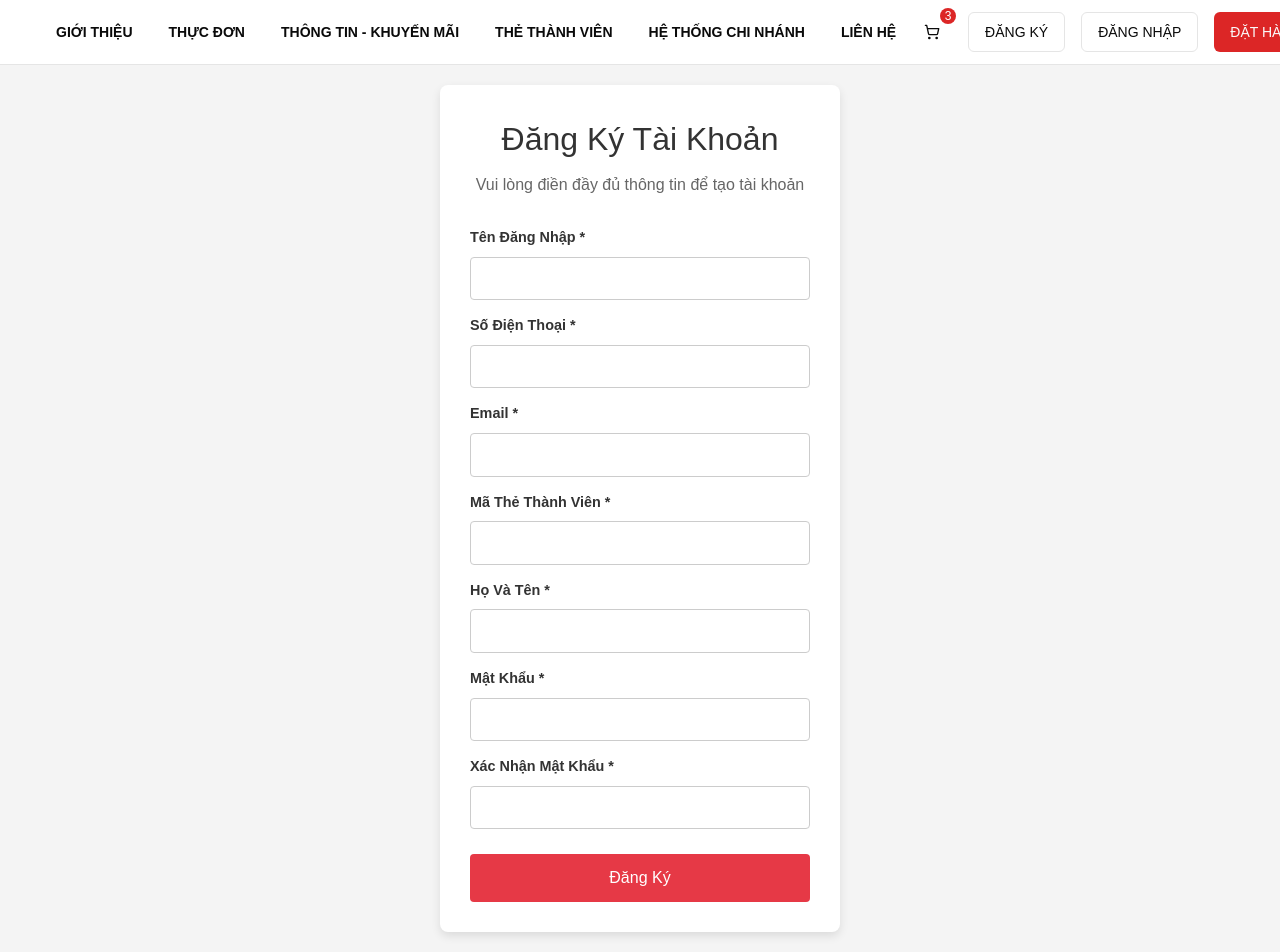
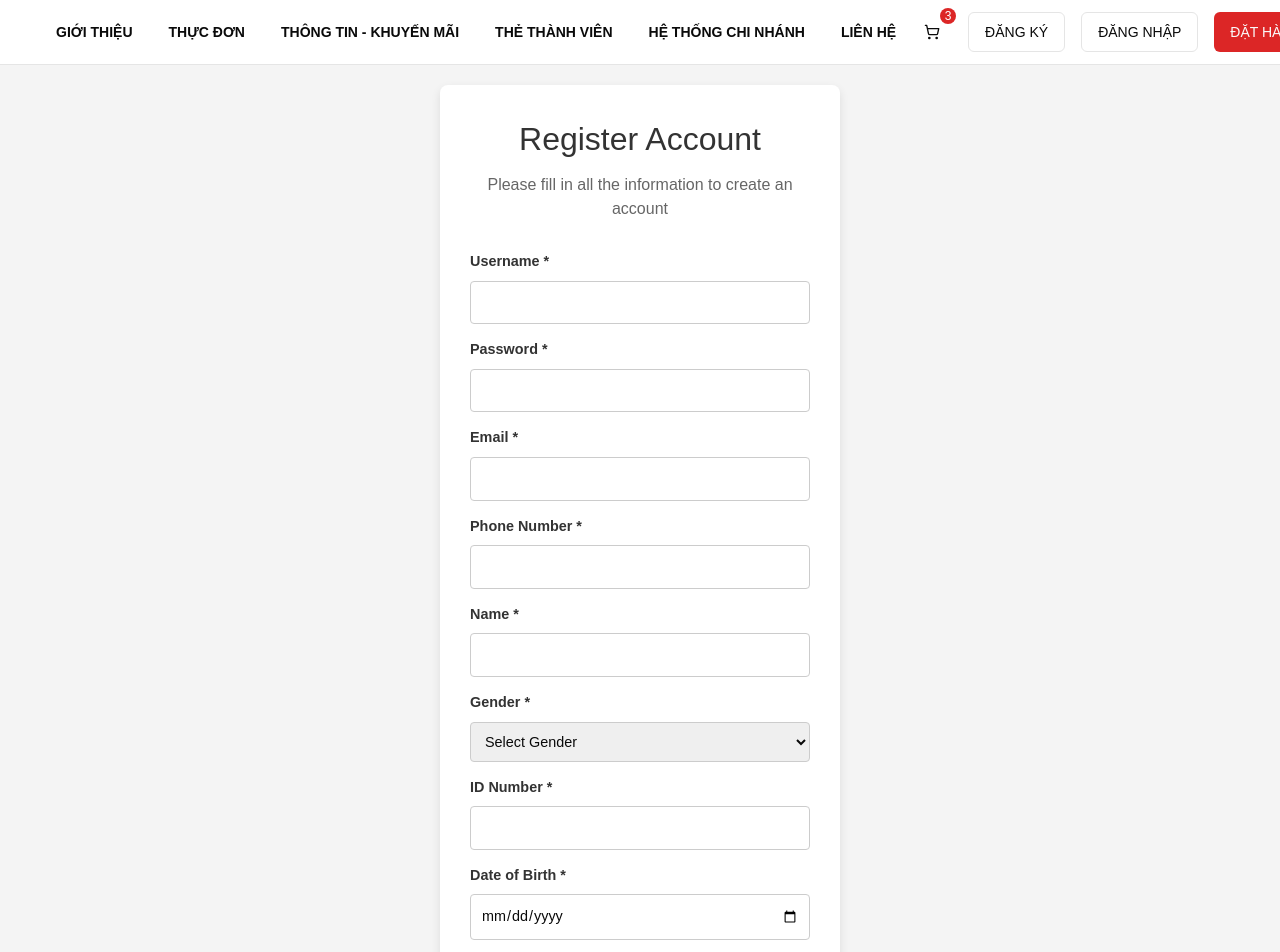
Before and after one commit to hugobatu/Sushi-Restaurant-Management, a Next.js app in the folder src/frontend/: page /registration in a window 1280 px wide. Shown: the top 952 px of the page. Built offline with nearby package versions, Linux system fonts and the light colour scheme.

Commit message:
sửa lại form đăng ký và đăng nhập

```diff
--- a/src/frontend/components/LoginForm/LoginForm.tsx
+++ b/src/frontend/components/LoginForm/LoginForm.tsx
@@ -2,12 +2,16 @@
 
 import "./LoginStyles.css";
 import { useState } from "react";
+import { useRouter } from "next/navigation";
 
 const LoginForm = () => {
   const [formData, setFormData] = useState({
     username: "",
     password: "",
   });
+  const [loading, setLoading] = useState(false);
+  const [message, setMessage] = useState("");
+  const router = useRouter();
 
   const handleChange = (e: React.ChangeEvent<HTMLInputElement>) => {
     const { name, value } = e.target;
@@ -17,10 +21,33 @@ const LoginForm = () => {
     }));
   };
 
-  const handleSubmit = (e: React.FormEvent) => {
+  const handleSubmit = async (e: React.FormEvent) => {
     e.preventDefault();
-    console.log("Login form submitted:", formData);
-    // TODO: Send form data to the API or handle authentication logic
+    setLoading(true);
+    setMessage("");
+
+    try {
+      const response = await fetch("/api/auth/login", {
+        method: "POST",
+        headers: { "Content-Type": "application/json" },
+        body: JSON.stringify(formData),
+      });
+
+      const data = await response.json();
+
+      if (response.ok) {
+        setMessage("Login successful!");
+        localStorage.setItem("token", data.token); // Store JWT token
+        router.push("D:\Sushi-Restaurant-Management\src\frontend\app\page.tsx"); // Redirect to the dashboard
+      } else {
+        setMessage(data.message || "Login failed. Please try again.");
+      }
+    } catch (error) {
+      console.error("Error during login:", error);
+      setMessage("An error occurred. Please try again later.");
+    } finally {
+      setLoading(false);
+    }
   };
 
   return (
@@ -57,9 +84,11 @@ const LoginForm = () => {
           />
         </div>
 
-        <button type="submit" className="submit-button">
-          Đăng Nhập
+        <button type="submit" className="submit-button" disabled={loading}>
+          {loading ? "Logging in..." : "Đăng Nhập"}
         </button>
+
+        {message && <p className="form-message">{message}</p>}
       </form>
     </div>
   );
--- a/src/frontend/components/RegistrationForm/RegistrationForm.tsx
+++ b/src/frontend/components/RegistrationForm/RegistrationForm.tsx
@@ -6,38 +6,91 @@ import { useState } from "react";
 const RegistrationForm = () => {
   const [formData, setFormData] = useState({
     username: "",
-    phone: "",
+    password: "",
     email: "",
-    memberCard: "",
-    fullName: "",
-    password: "",
-    confirmPassword: "",
+    phone_number: "",
+    name: "",
+    gender: "",
+    id_number: "",
+    birth_date: "",
   });
 
-  const handleChange = (e: React.ChangeEvent<HTMLInputElement>) => {
+  const [loading, setLoading] = useState(false);
+  const [message, setMessage] = useState("");
+
+  // Ensures the birth_date is formatted to YYYY-MM-DD
+  const handleChange = (
+    e: React.ChangeEvent<HTMLInputElement | HTMLSelectElement>
+  ) => {
     const { name, value } = e.target;
+    console.log(`Field changed: ${name}, Value: ${value}`);
+
     setFormData((prevState) => ({
       ...prevState,
-      [name]: value,
+      [name]: name === "birth_date" ? formatDate(value) : value,
     }));
   };
 
-  const handleSubmit = (e: React.FormEvent) => {
+  const formatDate = (date: string) => {
+    const parsedDate = new Date(date);
+    if (!isNaN(parsedDate.getTime())) {
+      return parsedDate.toISOString().split("T")[0];
+    }
+    return date;
+  };
+
+  const handleSubmit = async (e: React.FormEvent) => {
     e.preventDefault();
-    console.log("Form data submitted:", formData);
-    // TODO: Gửi form lên API
+    setLoading(true);
+    setMessage("");
+    console.log("Form submitted with data:", formData);
+
+    try {
+      const response = await fetch("/api/auth/signup", {
+        method: "POST",
+        headers: { "Content-Type": "application/json" },
+        body: JSON.stringify(formData),
+      });
+
+      const data = await response.json();
+
+      if (response.ok) {
+        setMessage("Account created successfully! Please log in.");
+        setFormData({
+          username: "",
+          password: "",
+          email: "",
+          phone_number: "",
+          name: "",
+          gender: "",
+          id_number: "",
+          birth_date: "",
+        });
+      } else {
+        setMessage(data.message || "Signup failed.");
+      }
+    } catch (error) {
+      console.error("Error during signup:", error);
+      setMessage("An error occurred. Please try again later.");
+    } finally {
+      setLoading(false);
+    }
   };
 
   return (
     <div className="registration-form-container">
       <form onSubmit={handleSubmit} className="registration-form">
         <div className="form-header">
-          <h1 className="form-title">Đăng Ký Tài Khoản</h1>
-          <p className="form-subtitle">Vui lòng điền đầy đủ thông tin để tạo tài khoản</p>
+          <h1 className="form-title">Register Account</h1>
+          <p className="form-subtitle">
+            Please fill in all the information to create an account
+          </p>
         </div>
 
         <div className="form-group">
-          <label htmlFor="username" className="form-label">Tên Đăng Nhập *</label>
+          <label htmlFor="username" className="form-label">
+            Username *
+          </label>
           <input
             type="text"
             id="username"
@@ -50,12 +103,14 @@ const RegistrationForm = () => {
         </div>
 
         <div className="form-group">
-          <label htmlFor="phone" className="form-label">Số Điện Thoại *</label>
+          <label htmlFor="password" className="form-label">
+            Password *
+          </label>
           <input
-            type="text"
-            id="phone"
-            name="phone"
-            value={formData.phone}
+            type="password"
+            id="password"
+            name="password"
+            value={formData.password}
             onChange={handleChange}
             className="form-input"
             required
@@ -63,7 +118,9 @@ const RegistrationForm = () => {
         </div>
 
         <div className="form-group">
-          <label htmlFor="email" className="form-label">Email *</label>
+          <label htmlFor="email" className="form-label">
+            Email *
+          </label>
           <input
             type="email"
             id="email"
@@ -76,24 +133,14 @@ const RegistrationForm = () => {
         </div>
 
         <div className="form-group">
-          <label htmlFor="memberCard" className="form-label">Mã Thẻ Thành Viên *</label>
+          <label htmlFor="phone_number" className="form-label">
+            Phone Number *
+          </label>
           <input
             type="text"
-            id="memberCard"
-            name="memberCard"
-            value={formData.memberCard}
-            onChange={handleChange}
-            className="form-input"
-          />
-        </div>
-
-        <div className="form-group">
-          <label htmlFor="fullName" className="form-label">Họ Và Tên *</label>
-          <input
-            type="text"
-            id="fullName"
-            name="fullName"
-            value={formData.fullName}
+            id="phone_number"
+            name="phone_number"
+            value={formData.phone_number}
             onChange={handleChange}
             className="form-input"
             required
@@ -101,12 +148,14 @@ const RegistrationForm = () => {
         </div>
 
         <div className="form-group">
-          <label htmlFor="password" className="form-label">Mật Khẩu *</label>
+          <label htmlFor="name" className="form-label">
+            Name *
+          </label>
           <input
-            type="password"
-            id="password"
-            name="password"
-            value={formData.password}
+            type="text"
+            id="name"
+            name="name"
+            value={formData.name}
             onChange={handleChange}
             className="form-input"
             required
@@ -114,21 +163,59 @@ const RegistrationForm = () => {
         </div>
 
         <div className="form-group">
-          <label htmlFor="confirmPassword" className="form-label">Xác Nhận Mật Khẩu *</label>
+          <label htmlFor="gender" className="form-label">
+            Gender *
+          </label>
+          <select
+            id="gender"
+            name="gender"
+            value={formData.gender}
+            onChange={handleChange}
+            className="form-input"
+            required
+          >
+            <option value="">Select Gender</option>
+            <option value="Nam">Nam</option>
+            <option value="Nữ">Nữ</option>
+            <option value="Other">Other</option>
+          </select>
+        </div>
+
+        <div className="form-group">
+          <label htmlFor="id_number" className="form-label">
+            ID Number *
+          </label>
           <input
-            type="password"
-            id="confirmPassword"
-            name="confirmPassword"
-            value={formData.confirmPassword}
+            type="text"
+            id="id_number"
+            name="id_number"
+            value={formData.id_number}
             onChange={handleChange}
             className="form-input"
             required
           />
         </div>
 
-        <button type="submit" className="submit-button">
-          Đăng Ký
+        <div className="form-group">
+          <label htmlFor="birth_date" className="form-label">
+            Date of Birth *
+          </label>
+          <input
+            type="date"
+            id="birth_date"
+            name="birth_date"
+            value={formData.birth_date}
+            onChange={handleChange}
+            className="form-input"
+            required
+          />
+        </div>
+
+        <button type="submit" className="submit-button" disabled={loading}>
+          {loading ? "Registering..." : "Register"}
         </button>
+
+        {message && <p className="form-message">{message}</p>}
       </form>
     </div>
   );
```
